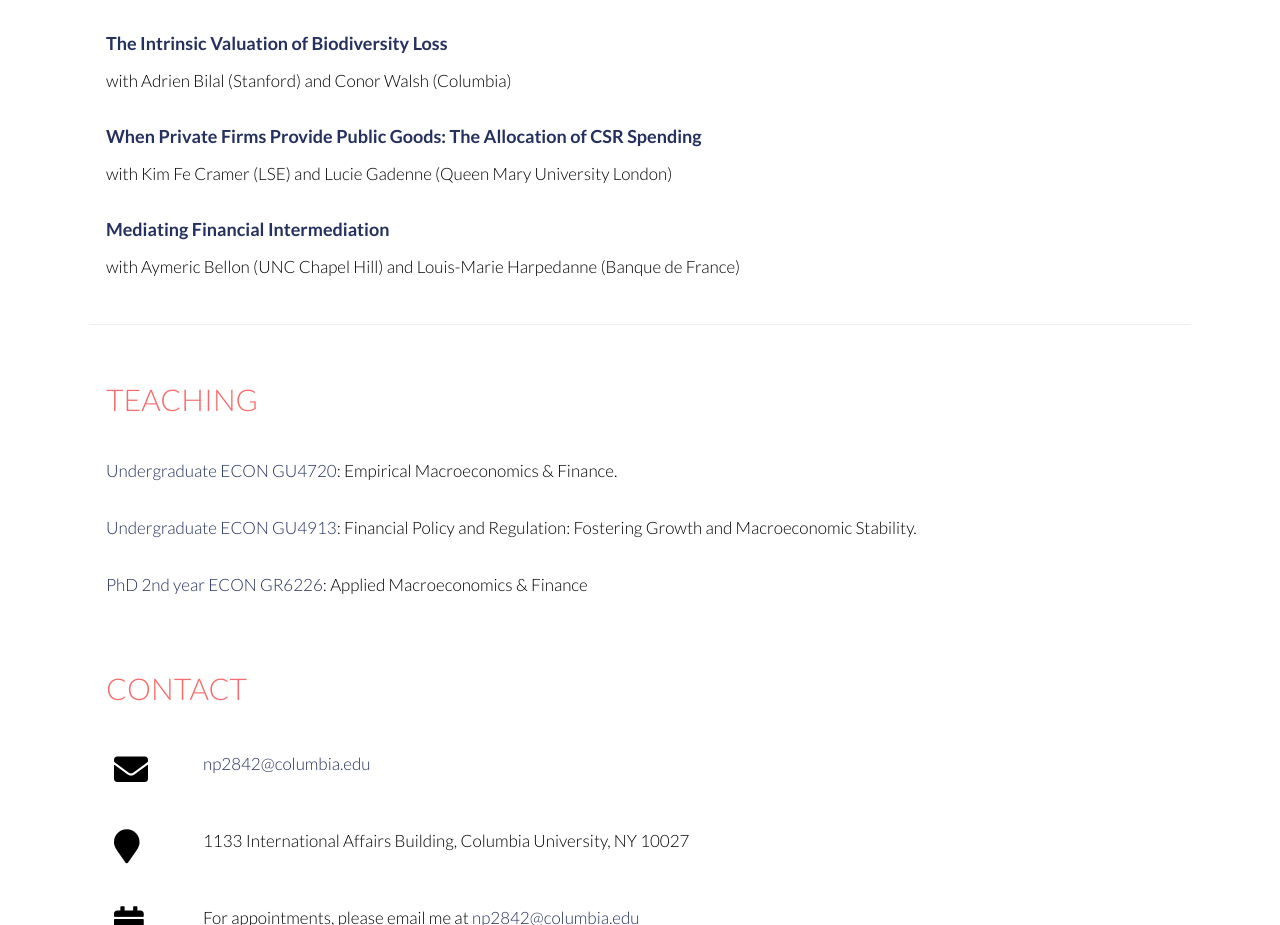
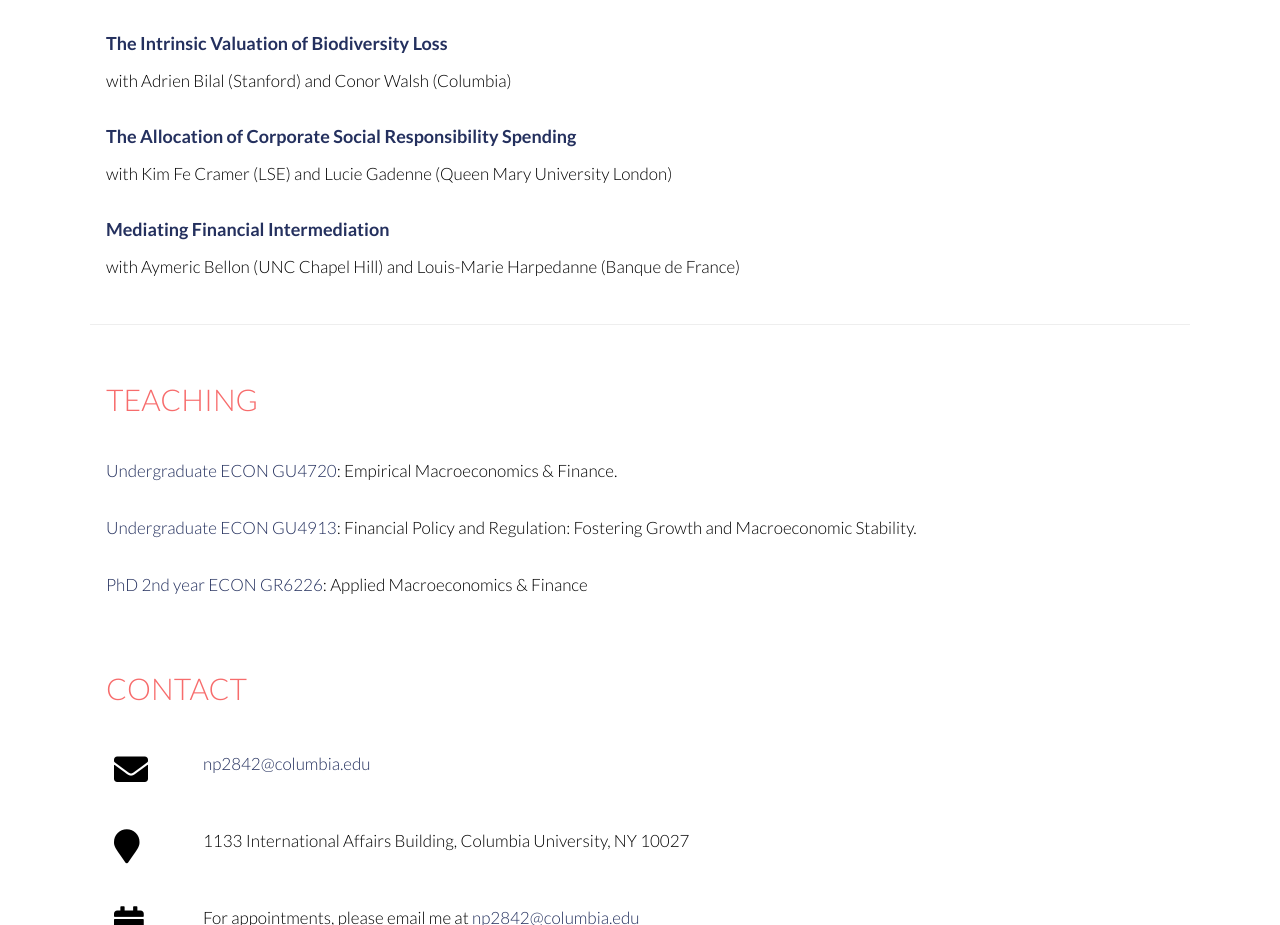
Before and after one commit to npinardontouati/npinardontouati.github.io, a plain HTML site: page index.html in a window 1280 px wide. Shown: the part 1040-1965 px from the top of the page. Drawn offline with Linux system fonts and the light colour scheme.

Commit message:
Update paper title in index.html

```diff
--- a/index.html
+++ b/index.html
@@ -110,7 +110,7 @@
 
  <!-- paper n -->
  <div class="w3-row">
-  <h3><a href="files/cramer_gadenne_pinardon-touati.pdf">When Private Firms Provide Public Goods: The Allocation of CSR Spending</a></h3>
+  <h3><a href="files/cramer_gadenne_pinardon-touati.pdf">The Allocation of Corporate Social Responsibility Spending</a></h3>
   <p class="w3-justify abstract">with Kim Fe Cramer (LSE) and Lucie Gadenne (Queen Mary University London)</p>
 </div>
 <!-- paper n -->
```
